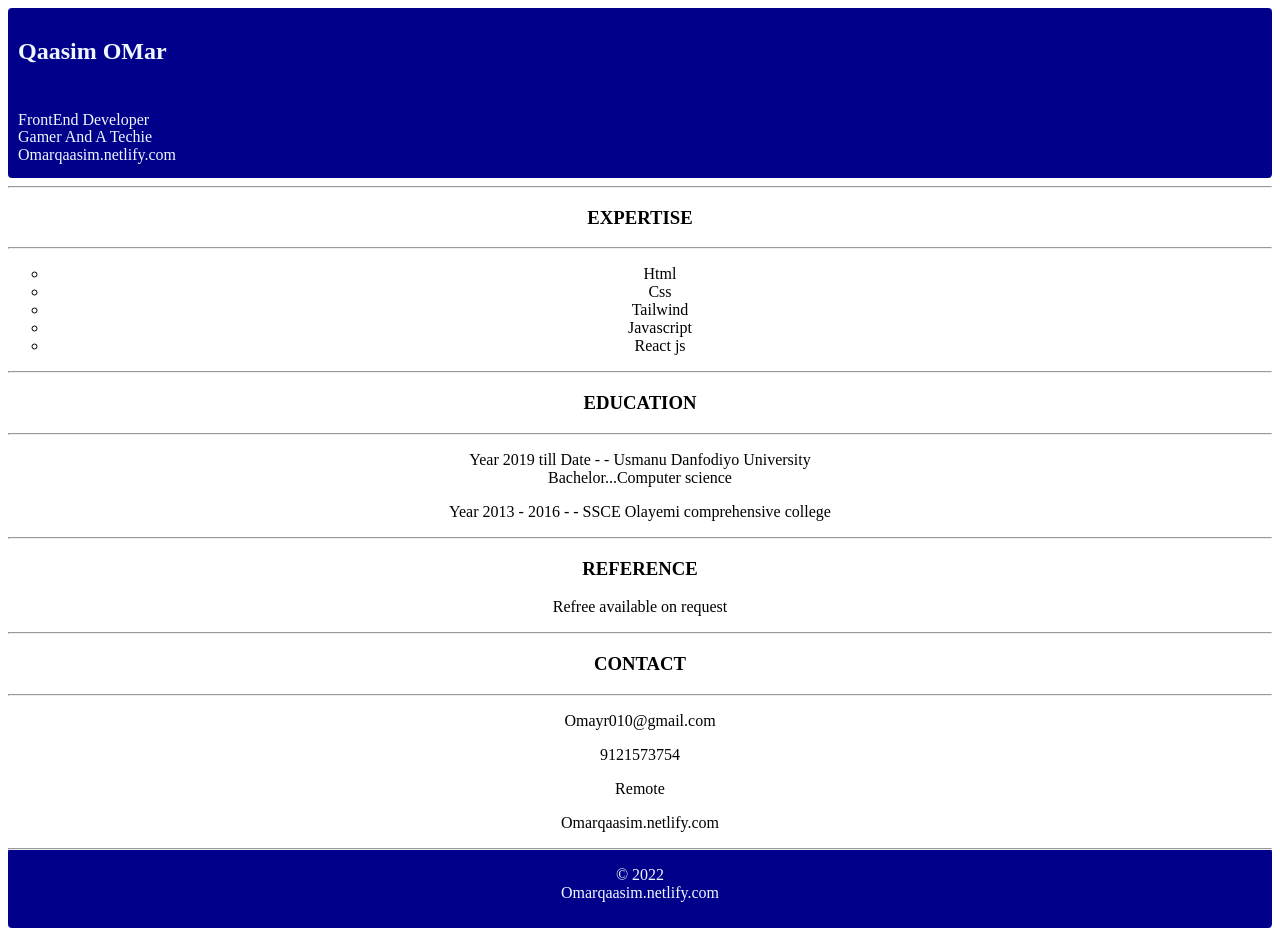
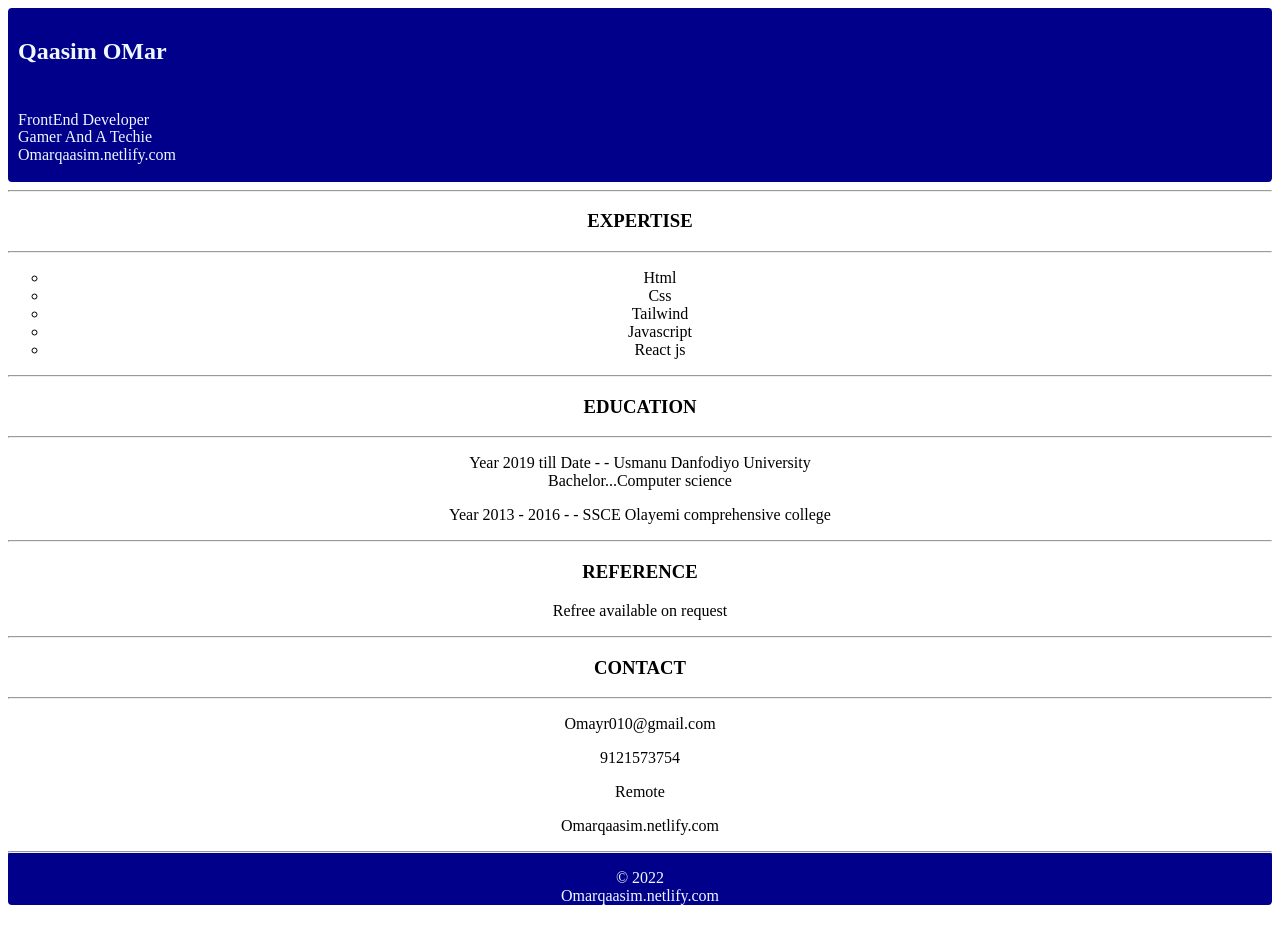
Before and after one commit to Qaasim-Umar/Cv-side-hustle-, a React (Create React App) app: page / in a window 1280 px wide. Built offline with nearby package versions, Linux system fonts and the light colour scheme.

Commit message:
1 file modified

```diff
--- a/src/style.css
+++ b/src/style.css
@@ -13,7 +13,7 @@
 text-align: center;
 background-color: darkblue;
 border-radius: 4px;
-height: 80px;
+
 
 }
 
@@ -35,7 +35,6 @@ ul{
 .geni{
 border-radius: 4px;
 padding:10px;
-height: 150px;
 background-color:darkblue;
 color: aliceblue;
 
```
